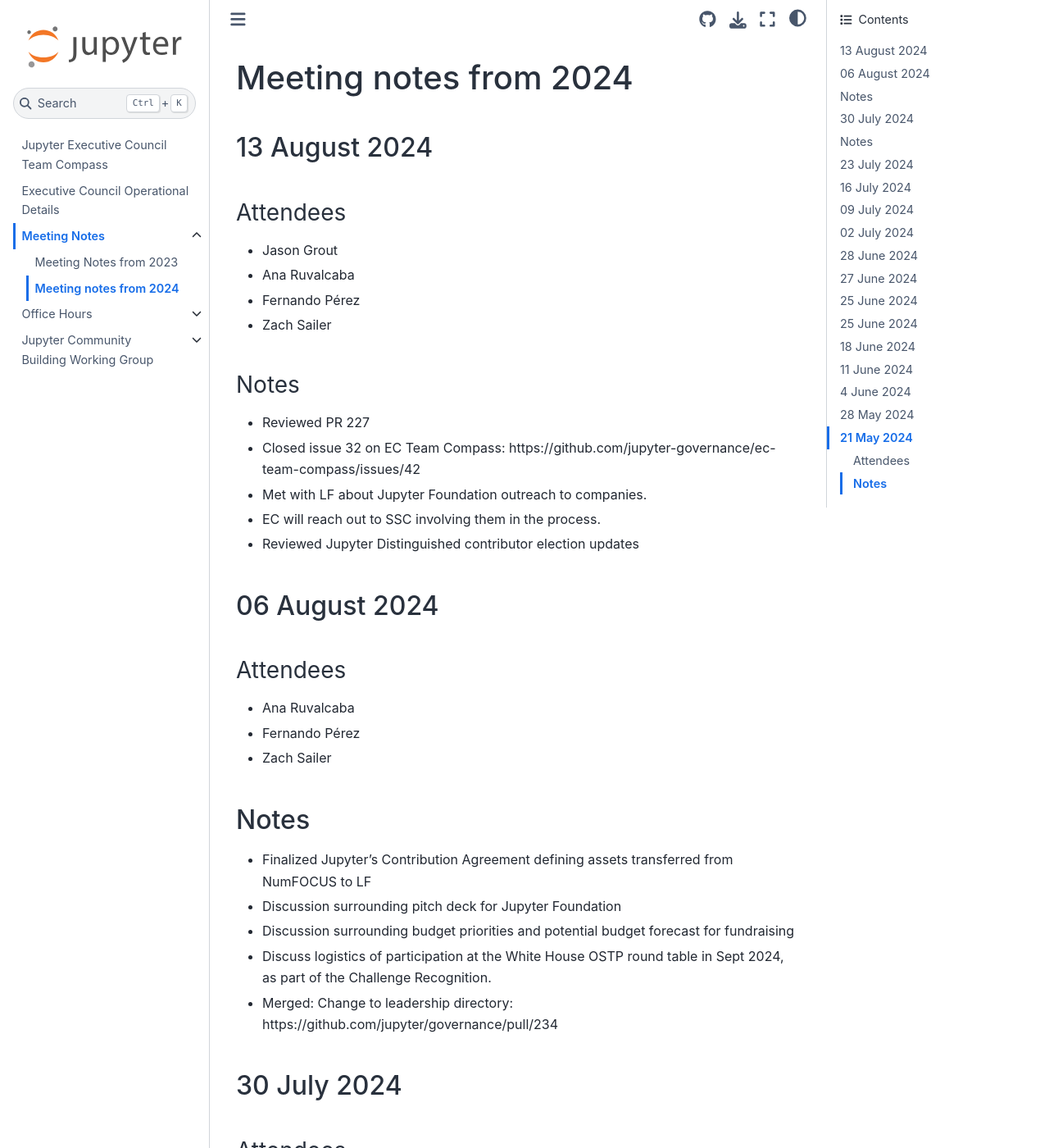
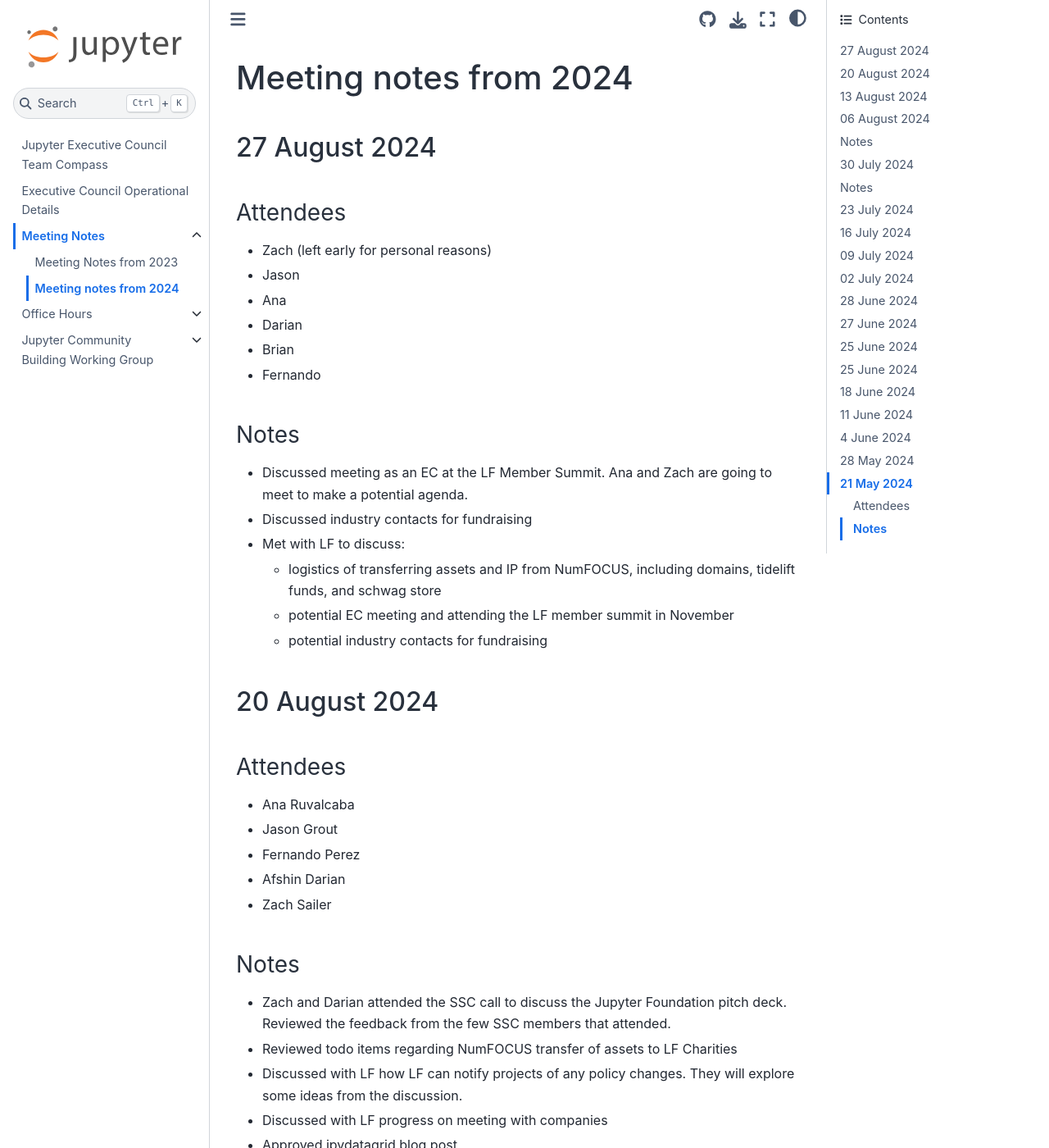
Before and after one commit to jupyter-governance/ec-team-compass, a Sphinx documentation site: the page built from docs/meeting_notes/2024.md, in a window 1280 px wide and 1400 px high. Shown: the whole window at 82% size. Built offline with Sphinx 7.4.7 and the Sphinx Book theme 1.1.4, drawn with Linux system fonts in a browser that asks for light colours.

Commit message:
Add notes for last two meetings of August 2024

```diff
--- a/docs/meeting_notes/2024.md
+++ b/docs/meeting_notes/2024.md
@@ -1,4 +1,41 @@
 # Meeting notes from 2024
+
+## 27 August 2024
+
+### Attendees
+* Zach (left early for personal reasons)
+* Jason
+* Ana
+* Darian
+* Brian
+* Fernando
+
+### Notes
+
+* Discussed meeting as an EC at the LF Member Summit. Ana and Zach are going to meet to make a potential agenda.
+* Discussed industry contacts for fundraising
+* Met with LF to discuss:
+  * logistics of transferring assets and IP from NumFOCUS, including domains, tidelift funds, and schwag store
+  * potential EC meeting and attending the LF member summit in November
+  * potential industry contacts for fundraising
+
+## 20 August 2024
+
+### Attendees
+
+* Ana Ruvalcaba
+* Jason Grout
+* Fernando Perez
+* Afshin Darian
+* Zach Sailer
+
+### Notes
+
+* Zach and Darian attended the SSC call to discuss the Jupyter Foundation pitch deck. Reviewed the feedback from the few SSC members that attended.
+* Reviewed todo items regarding NumFOCUS transfer of assets to LF Charities
+* Discussed with LF how LF can notify projects of any policy changes. They will explore some ideas from the discussion.
+* Discussed with LF progress on meeting with companies
+* Approved ipydatagrid blog post
 
 ## 13 August 2024
 
```
